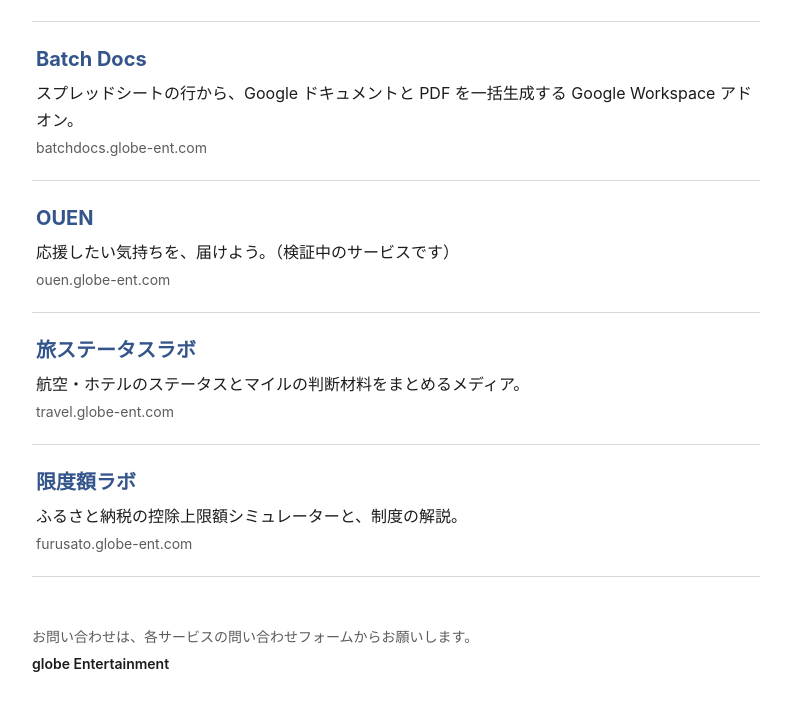
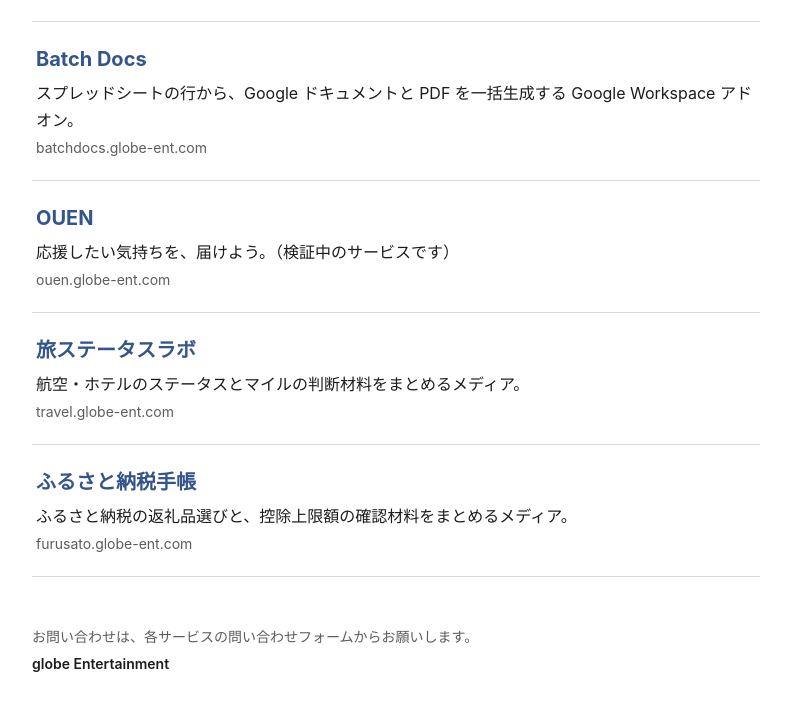
Before and after one commit to miv1982biz-sketch/globe-ent-root, a plain HTML site: page index.html in a window 1280 px wide. Shown: the part 150-860 px from the top of the page, without its empty margins (244-1035 px from the left). Drawn offline with Linux system fonts and the light colour scheme.

Commit message:
Rename furusato brand to ふるさと納税手帳

```diff
--- a/index.html
+++ b/index.html
@@ -40,8 +40,8 @@
         </li>
         <li>
           <a href="https://furusato.globe-ent.com/">
-          <span class="name">限度額ラボ</span>
-          <span class="desc">ふるさと納税の控除上限額シミュレーターと、制度の解説。</span>
+            <span class="name">ふるさと納税手帳</span>
+            <span class="desc">ふるさと納税の返礼品選びと、控除上限額の確認材料をまとめるメディア。</span>
             <span class="host">furusato.globe-ent.com</span>
           </a>
         </li>
```
Lines whose indentation alone changed are shown as unchanged.
